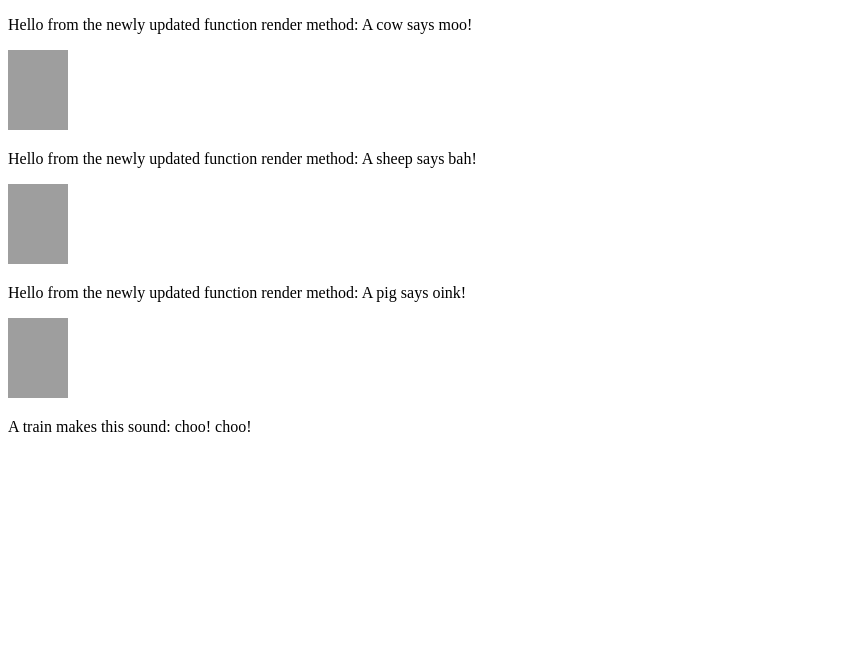
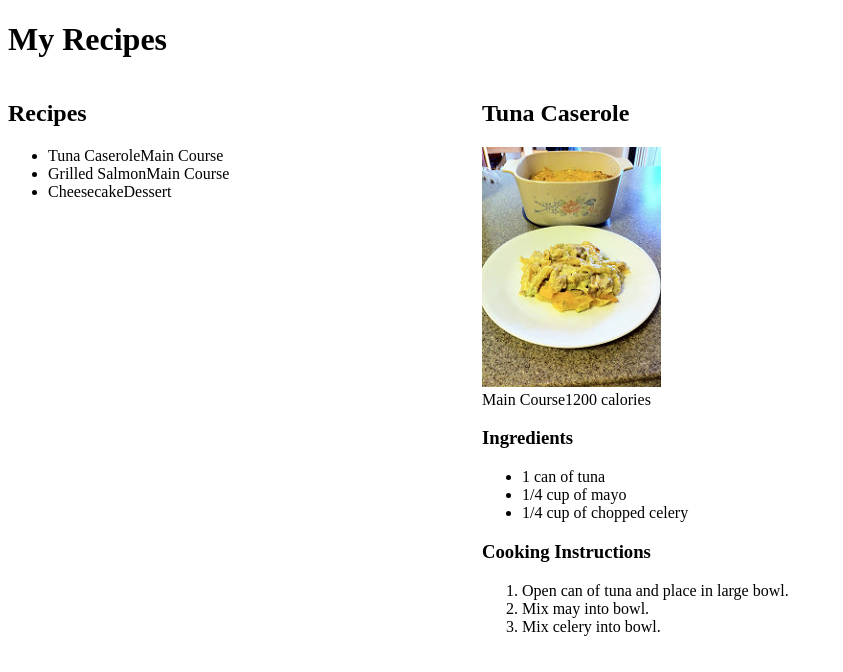
Before and after one commit to remillet/react-recipes, a React app: page / in a window 1280 px wide. Shown: the top 672 px of the page, without its empty margins (0-843 px from the left). Built offline with nearby package versions, Linux system fonts and the light colour scheme; grey boxes are pictures that could not be loaded.

Commit message:
NOJIRA: Adding new recipe components and simple styling.

```diff
--- a/src/App.js
+++ /dev/null
@@ -1,27 +0,0 @@
-import path from 'path';
-import React from 'react';
-import IMAGE from './static/images/IMG_1554.jpg';
-
-// class App extends React.Component {
-//     render() {
-//         const { animal, sound } = this.props
-
-//         return (
-//             <p>Hello from the render method: A {animal} says {sound}</p>
-//         );
-//     }
-// }
-
-const App = (props) => {
-    const { animal, sound } = props
-    // const IMAGE = path.resolve(__dirname, "src/static/images/IMG_1554.jpg")
-
-    return(
-        <div>
-            <p>Hello from the newly updated function render method: A {animal} says {sound}</p>
-            <img src={IMAGE} width="60" height="80" />
-        </div>
-    );
-}
-
-export default App;
--- /dev/null
+++ b/src/components/App.js
@@ -0,0 +1,18 @@
+import React from 'react';
+import Header from './Header';
+import RecipeList from './RecipeList';
+import RecipeDetail from './RecipeDetail';
+
+const App = (props) => {
+    return(
+        <div>
+            <Header />
+            <main style={{ display: 'flex' }}>
+                <RecipeList style={{ flex: '3' }} />
+                <RecipeDetail style={{ flex: '5' }} />
+            </main>
+        </div>
+    );
+}
+
+export default App;
--- /dev/null
+++ b/src/components/Header.js
@@ -0,0 +1,11 @@
+import React from 'react';
+
+const Header = (props) => {
+    return(
+        <header>
+            <h1>My Recipes</h1>
+        </header>
+    );
+}
+
+export default Header;
--- /dev/null
+++ b/src/components/RecipeDetail.js
@@ -0,0 +1,31 @@
+import React from 'react';
+import TUNA_IMAGE from '../static/images/tuna.jpg';
+
+const RecipeDetail = (props) => {
+    console.log("The Recipe details style is: ", props.style)
+
+    return(
+       <div style={props.style}>
+           <h2>Tuna Caserole</h2>
+           <img src={TUNA_IMAGE} />
+           <div>
+               <span>Main Course</span>
+               <span>1200 calories</span>
+           </div>
+           <h3>Ingredients</h3>
+           <ul>
+               <li>1 can of tuna</li>
+               <li>1/4 cup of mayo</li>
+               <li>1/4 cup of chopped celery</li>
+           </ul>
+           <h3>Cooking Instructions</h3>
+           <ol>
+               <li>Open can of tuna and place in large bowl.</li>
+               <li>Mix may into bowl.</li>
+               <li>Mix celery into bowl.</li>
+           </ol>
+       </div>
+    );
+}
+
+export default RecipeDetail;
--- /dev/null
+++ b/src/components/RecipeList.js
@@ -0,0 +1,27 @@
+import React from 'react';
+
+const RecipeList = (props) => {
+    console.log("The Recipe lists style is: ", props.style)
+
+    return(
+        <div style={props.style}>
+            <h2>Recipes</h2>
+            <ul>
+                <li key='1'>
+                    <span>Tuna Caserole</span>
+                    <span>Main Course</span>
+                </li>
+                <li>
+                    <span>Grilled Salmon</span>
+                    <span>Main Course</span>
+                </li>
+                <li>
+                    <span>Cheesecake</span>
+                    <span>Dessert</span>
+                </li>
+            </ul>
+        </div>
+    );
+}
+
+export default RecipeList;
--- a/src/index.js
+++ b/src/index.js
@@ -1,15 +1,11 @@
 import React from 'react';
 import ReactDOM from 'react-dom';
 
-import App from './App';
-import Vehicle from './Vehicle';
+import App from './components/App';
+import Vehicle from './components/Vehicle';
 
 const MOUNT_ELEMENT = document.getElementById('root');
 
-ReactDOM.render([
+ReactDOM.render(
         <App animal='cow' sound='moo!' />,
-        <App animal='sheep' sound='bah!' />,
-        <App animal='pig' sound='oink!' />,
-        <Vehicle vehicle='train' sound="choo! choo!" />
-    ],
     MOUNT_ELEMENT)
```
Also changed, not shown: src/components/Vehicle.js (renamed from src/Vehicle.js), src/static/images/tuna.jpg (added).
